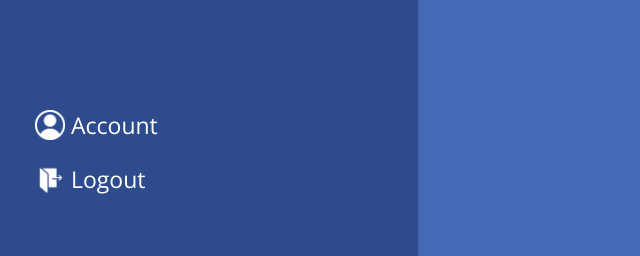
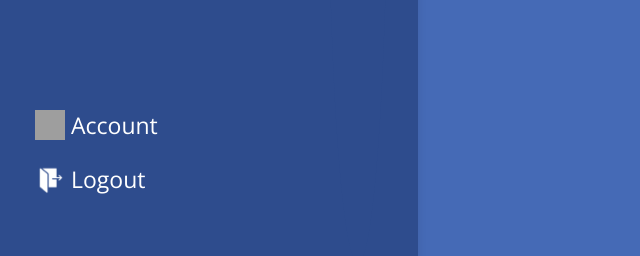
Before and after one commit to For-Sentiment/sentiment-analysis, a PHP site: page /RealTresult.php in a window 1280 px wide. Shown: the part 638-894 px from the top of the page, without its empty margins (0-640 px from the left). Run offline with PHP 8.4, Linux system fonts and the light colour scheme; the visitor is signed in with stand-in values (Sample User, id 1); grey boxes are pictures that could not be loaded.

Commit message:
Update RealTresult.php

```diff
--- a/RealTresult.php
+++ b/RealTresult.php
@@ -14,8 +14,8 @@ if (!isset($_SESSION['user'])) {
 <meta name="viewport" content="width=device-width, initial-scale=1.0">
 <link href='https://fonts.googleapis.com/css?family=Open+Sans' rel='stylesheet'>
 <link rel="stylesheet" href="https://cdnjs.cloudflare.com/ajax/libs/font-awesome/6.0.0-beta3/css/all.min.css">
-<link rel="shortcut icon" type="x-icon" href="logoo1.png">
-<title>Home</title>
+<link rel="shortcut icon" type="x-icon" href="images/logoo1.png">
+<title>NLP Real-Time Analysis</title>
 <style>
         body {
             font-family: Arial, sans-serif;
@@ -219,7 +219,7 @@ if (!isset($_SESSION['user'])) {
         transform: translateY(-50%);
         width: 30px;
         height: 30px;
-        background-image: url('images/account.png');
+        background-image: url('images/user.png');
         background-size: cover;
     }
 
@@ -323,7 +323,8 @@ if (!isset($_SESSION['user'])) {
 <div class="main-content">
         <h2>REAL-TIME SENTIMENT ANALYSIS</h2>
         <p>Updated Facebook Page.</p>
-        <button class="dashboard-button">See Dashboard</button>
+    <a href="home.php"> <button class="dashboard-button">See Dashboard</button></a>
+
 
 
 <!-- Overlay -->
```
